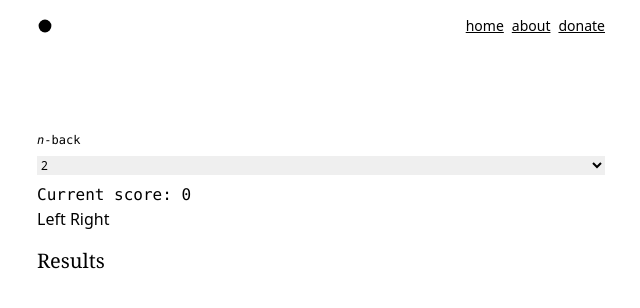
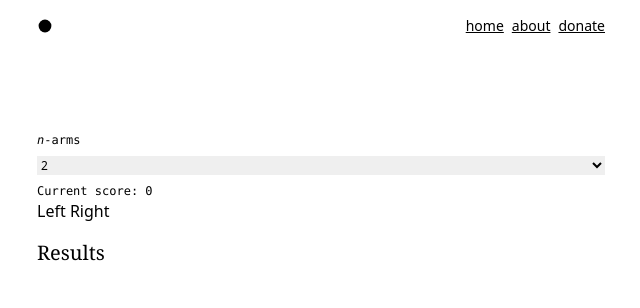
Before and after one commit to aeronjl/boundary, a SvelteKit app: page /n-armed-bandit in a window 1280 px wide. Shown: the top 308 px of the page, without its empty margins (319-959 px from the left). Built offline with nearby package versions, Linux system fonts and the light colour scheme.

Commit message:
more changes

```diff
--- a/src/routes/+layout.svelte
+++ b/src/routes/+layout.svelte
@@ -5,7 +5,9 @@
 <div class="mx-auto max-w-[600px] px-4">
 	<div class="mt-4 flex flex-row items-center justify-between text-sm">
 		<svg class="h-4 w-4 text-black" viewBox="0 0 100 100">
-			<circle cx="50" cy="50" r="40" fill="currentColor" />
+			<a href="/">
+				<circle cx="50" cy="50" r="40" fill="currentColor" />
+			</a>
 		</svg>
 		<ul class="flew-row flex gap-x-2 underline">
 			<li><a href="/">home</a></li>
@@ -14,7 +16,8 @@
 		</ul>
 	</div>
 	<div class="mt-24">
-	<slot></slot>
+		<slot></slot>
+	</div>
 </div>
-</div>
+
 <style></style>
--- a/src/routes/about/+page.svelte
+++ b/src/routes/about/+page.svelte
@@ -1 +1,3 @@
 <h3 class="text-3xl font-serif">About Boundary</h3>
+
+<p>This is an about page.</p>
--- a/src/routes/n-armed-bandit/+page.svelte
+++ b/src/routes/n-armed-bandit/+page.svelte
@@ -1,13 +1,13 @@
 
 <form class="my-2 flex flex-col gap-y-2 text-xs">
-    <label class="font-mono" for=""><span class="italic">n</span>-back</label>
+    <label class="font-mono" for=""><span class="italic">n</span>-arms</label>
     <select id="" name="">
         <option value="">2</option>
         <option value="">3</option>
         <option value="">4</option>
     </select>
 </form>
-<p class="font-mono">Current score: 0</p>
+<p class="font-mono text-xs">Current score: 0</p>
 <button>Left</button>
 <button>Right</button>
 
--- a/src/routes/ten-item-personality-inventory/+page.svelte
+++ b/src/routes/ten-item-personality-inventory/+page.svelte
@@ -1,7 +1,7 @@
 <script lang="ts">
     let ratings = [1, 2, 3, 4, 5, 6, 7];
 </script>
-<p class="text-2xl font-mono bg-black text-white"><span class="font-light text-gray-400">I see myself as</span> extroverted, enthusiastic.</p>
+<p class="text-xs font-mono"><span class="font-light text-gray-400">I see myself as</span> extroverted, enthusiastic.</p>
 <div class="my-12">
 {#each ratings as rating}
 <button class="font-mono w-12 h-12 border rounded mr-2">{rating}</button>
```
